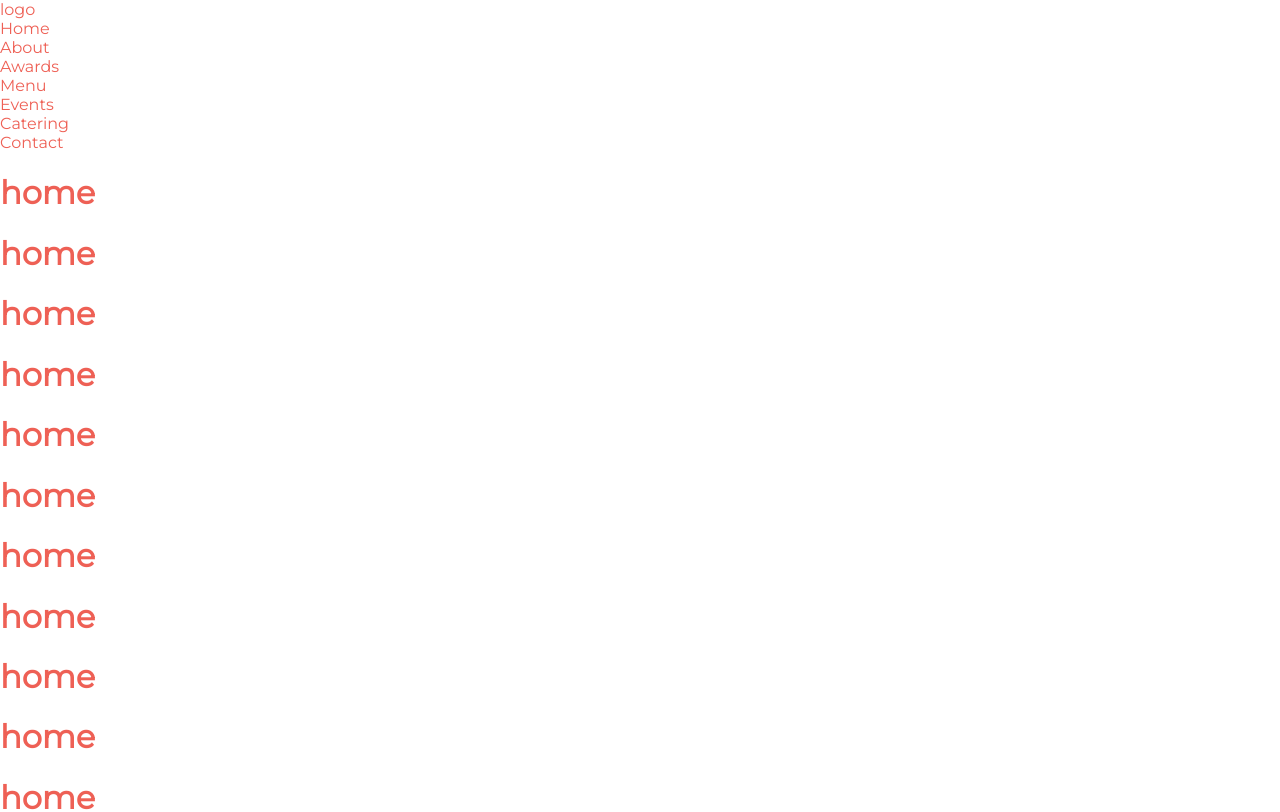
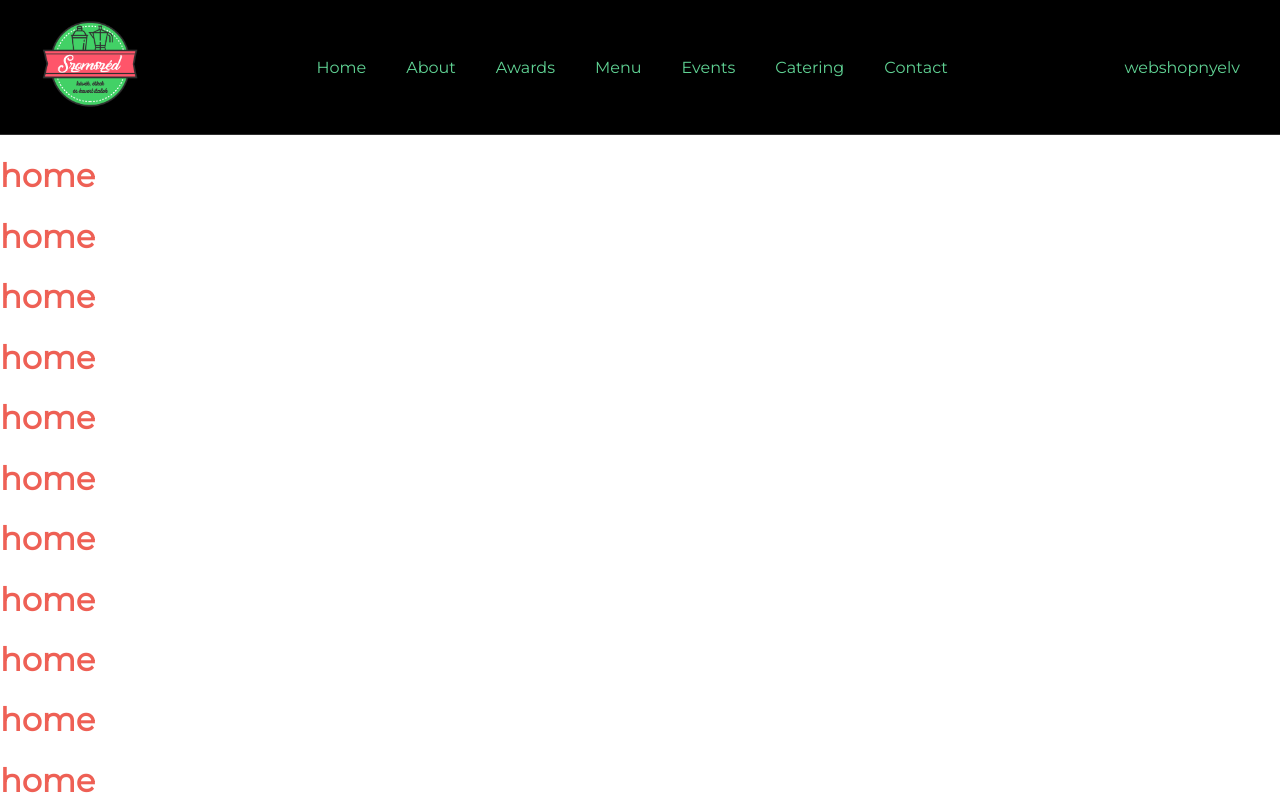
Before and after one commit to porneczy/szomi2, a React (Create React App) app: page / in a window 1280 px wide. Shown: the top 812 px of the page. Built offline with nearby package versions, Linux system fonts and the light colour scheme.

Commit message:
add style to navbar

```diff
--- a/src/components/Navbar/Navbar.scss
+++ b/src/components/Navbar/Navbar.scss
@@ -0,0 +1,44 @@
+@import "../../vars.scss";
+
+.navbar-container {
+    width: 100%;
+    background-color: $navbar-bg;
+    display: flex;
+    justify-content: center;
+
+    border-bottom: $navbar-border;
+    .navbar {
+        width: 1200px;
+        color: $navbar-color;
+
+        display: flex;
+        justify-content: space-between;
+        align-items: center;
+
+        margin: 15px 30px;
+
+        .navbar-logo {
+            cursor: pointer;
+            img {
+                width: 100px;
+            }
+        }
+        .navbar-item-container {
+            display: flex;
+
+            .navbar-item {
+                cursor: pointer;
+                padding: 10px;
+                margin: 0 10px;
+                &:hover {
+                    span {
+                        color: $navbar-item-hover;
+                    }
+                }
+            }
+        }
+        .navbar-language-switcher {
+            display: flex;
+        }
+    }
+}
--- a/src/components/Navbar/Navbar.tsx
+++ b/src/components/Navbar/Navbar.tsx
@@ -7,8 +7,10 @@ import {
     homePath,
     menuPath,
 } from "@logic/helpers/routeHelper";
+import szomszedLogo from "@resources/imgs/szomszed-logo.png";
 import useTranslation from "@logic/hooks/useTranslation";
 import { useNavigate } from "react-router-dom";
+import "@components/Navbar/Navbar.scss";
 
 const items = (t: Function) => {
     return [
@@ -55,8 +57,16 @@ function Navbar(props: {}) {
     const { t } = useTranslation();
     const navigate = useNavigate();
     return (
+        <div className="navbar-container">
             <nav className="navbar">
-            <div className="navbar-logo">logo</div>
+                <div
+                    className="navbar-logo"
+                    onClick={() => {
+                        navigate(homePath);
+                    }}
+                >
+                    <img src={szomszedLogo} alt="navbar-logo" />
+                </div>
                 <div className="navbar-item-container">
                     {items(t).map((item: any, index: number) => (
                         <NavbarItem
@@ -68,7 +78,12 @@ function Navbar(props: {}) {
                         />
                     ))}
                 </div>
+                <div className="navbar-language-switcher">
+                    <p>webshop</p>
+                    <p>nyelv</p>
+                </div>
             </nav>
+        </div>
     );
 }
 
--- a/src/vars.scss
+++ b/src/vars.scss
@@ -16,3 +16,8 @@ $footer-opening-hours-h1: $secondary-color;
 
 $social-links: $tertiary-color;
 $social-links-hover: $secondary-color;
+
+$navbar-bg: $primary-color;
+$navbar-color: $tertiary-color;
+$navbar-border: 1px solid rgba(255, 255, 255, 0.18);
+$navbar-item-hover: $secondary-color;
```
Lines whose indentation alone changed are shown as unchanged.
